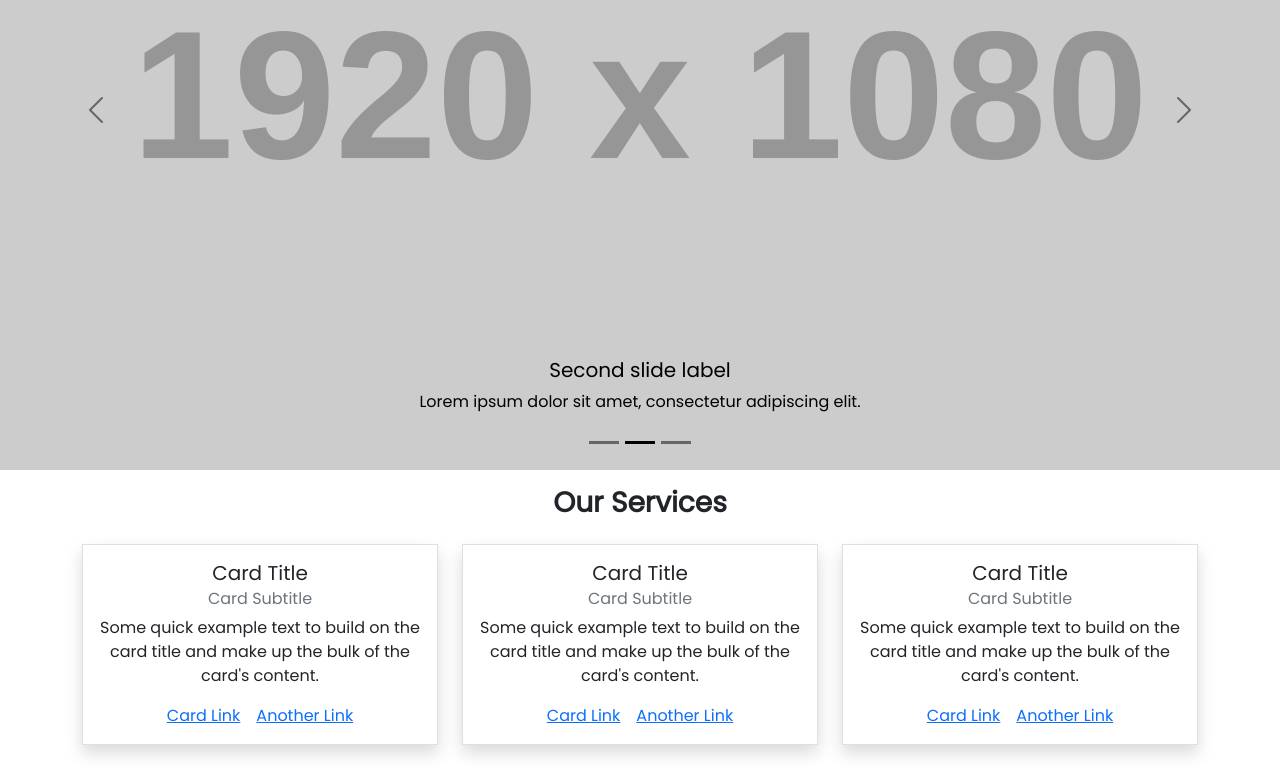
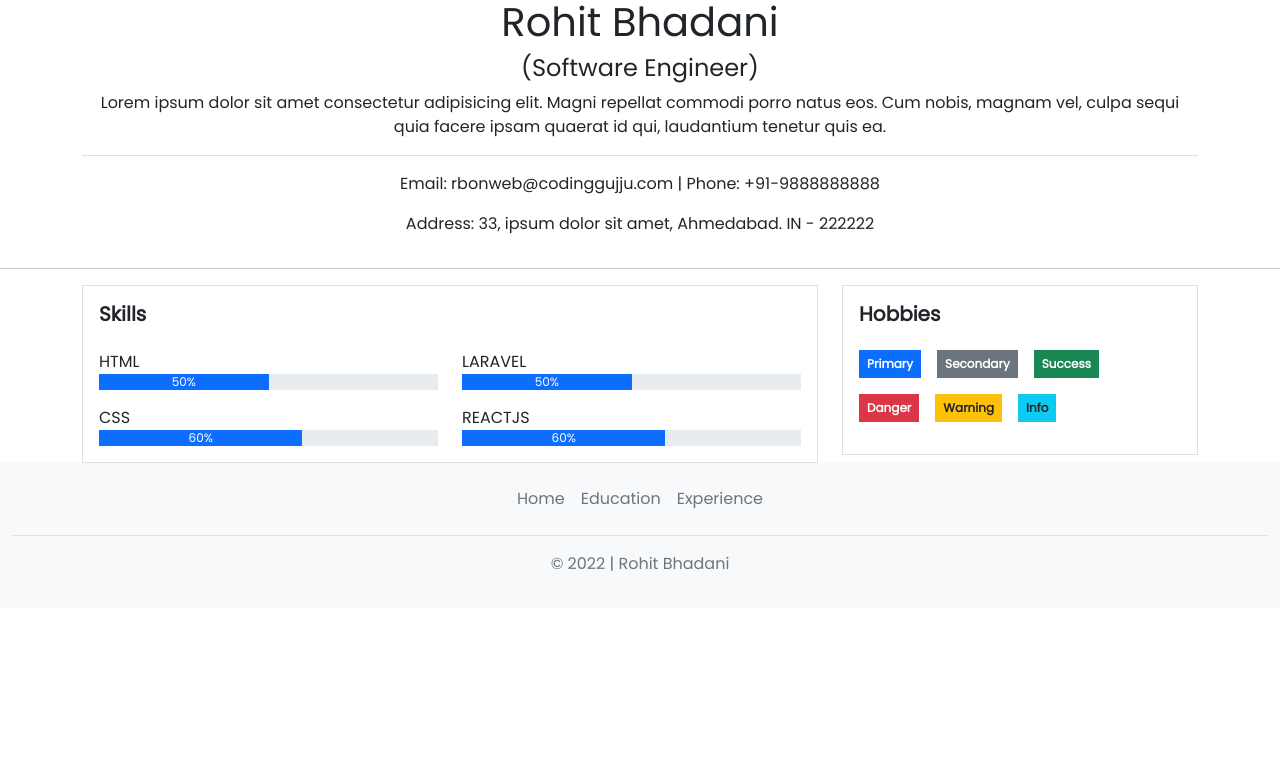
Before and after one commit to rbonweb/example, a React (Create React App) app: page / in a window 1280 px wide. Shown: the part 306-1080 px from the top of the page. After the commit the page ends 914 px from the top, so only its background shows below. Built offline with nearby package versions, Linux system fonts and the light colour scheme.

Commit message:
Home pages completed

```diff
--- a/src/App.js
+++ b/src/App.js
@@ -1,6 +1,7 @@
 import { BrowserRouter, Route, Routes } from "react-router-dom";
 import Layout from "./components/Layout";
-import About from "./pages/About";
+import Education from "./pages/Education";
+import Experience from "./pages/Experience";
 import Home from "./pages/Home";
 
 function App() {
@@ -9,7 +10,8 @@ function App() {
       <Routes>
         <Route path="/" element={<Layout />}>
           <Route path="/" element={<Home />} />
-          <Route path="/about" element={<About />} />
+          <Route path="/experience" element={<Experience />} />
+          <Route path="/education" element={<Education />} />
         </Route>
       </Routes>
     </BrowserRouter>
--- a/src/components/Footer.js
+++ b/src/components/Footer.js
@@ -6,12 +6,10 @@ function Footer() {
             <footer className="py-3">
                 <ul className="nav justify-content-center border-bottom pb-3 mb-3">
                     <li className="nav-item"><Link to={'/'} className="nav-link px-2 text-muted">Home</Link></li>
-                    <li className="nav-item"><Link to={'/'} className="nav-link px-2 text-muted">Features</Link></li>
-                    <li className="nav-item"><Link to={'/'} className="nav-link px-2 text-muted">Pricing</Link></li>
-                    <li className="nav-item"><Link to={'/'} className="nav-link px-2 text-muted">FAQs</Link></li>
-                    <li className="nav-item"><Link to={'/'} className="nav-link px-2 text-muted">About</Link></li>
+                    <li className="nav-item"><Link to={'/education'} className="nav-link px-2 text-muted">Education</Link></li>
+                    <li className="nav-item"><Link to={'/experience'} className="nav-link px-2 text-muted">Experience</Link></li>
                 </ul>
-                <p className="text-center text-muted">© 2022 Company, Inc</p>
+                <p className="text-center text-muted">© 2022 | Rohit Bhadani</p>
             </footer>
         </div>
     );
--- a/src/custom.scss
+++ b/src/custom.scss
@@ -1,10 +1,23 @@
 // Override default variables before the import
 
 // scss-docs-start theme-colors-map
-$theme-colors: (
-  "primary": #00bcd4,
-) !default;
 $enable-rounded: false;
 
 // Import Bootstrap and its default variables
 @import "~bootstrap/scss/bootstrap.scss";
+
+@media (max-width: 576px) {
+  .d-mobile-block {
+    display: block !important;
+  }
+}
+
+@media (min-width: 576px) {
+  .d-web-contents {
+    display: contents !important;
+  }
+}
+
+.min-h-screen {
+  min-height: 75vh;
+}
--- /dev/null
+++ b/src/pages/Education.js
@@ -0,0 +1,11 @@
+import React from "react";
+
+function Education() {
+    return (
+        <React.Fragment>
+            Education
+        </React.Fragment>
+    );
+}
+
+export default Education;
--- a/src/pages/About.js
+++ b/src/pages/Experience.js
@@ -1,11 +1,11 @@
 import React from "react";
 
-function About() {
+function Experience() {
     return (
         <React.Fragment>
-            About
+            Experience
         </React.Fragment>
     );
 }
 
-export default About;
+export default Experience;
--- a/src/pages/Home.js
+++ b/src/pages/Home.js
@@ -1,93 +1,77 @@
 import React from "react";
-import { Card, Carousel, Col, Row } from "react-bootstrap";
+import avtar from "./../images/logo.png";
 
 function Home() {
     return (
-        <React.Fragment>
-            <Carousel variant="dark">
-                <Carousel.Item>
-                    <img
-                        className="d-block w-100"
-                        src="https://dummyimage.com/1920x1080/e7e7e7/fff"
-                        alt="First slide"
-                    />
-                    <Carousel.Caption>
-                        <h5>First slide label</h5>
-                        <p>Nulla vitae elit libero, a pharetra augue mollis interdum.</p>
-                    </Carousel.Caption>
-                </Carousel.Item>
-                <Carousel.Item>
-                    <img
-                        className="d-block w-100"
-                        src="https://dummyimage.com/1920x1080/e9e9e9/fff"
-                        alt="Second slide"
-                    />
-                    <Carousel.Caption>
-                        <h5>Second slide label</h5>
-                        <p>Lorem ipsum dolor sit amet, consectetur adipiscing elit.</p>
-                    </Carousel.Caption>
-                </Carousel.Item>
-                <Carousel.Item>
-                    <img
-                        className="d-block w-100"
-                        src="https://dummyimage.com/1920x1080/eeeeee/fff"
-                        alt="Third slide"
-                    />
-                    <Carousel.Caption>
-                        <h5>Third slide label</h5>
-                        <p>Praesent commodo cursus magna, vel scelerisque nisl consectetur.</p>
-                    </Carousel.Caption>
-                </Carousel.Item>
-            </Carousel>
-            <div className="container py-3 text-center">
-                <p className="h3 fw-bold">Our Services</p>
-                <Row>
-                    <Col md={4}>
-                        <Card className="my-3 shadow">
-                            <Card.Body>
-                                <Card.Title>Card Title</Card.Title>
-                                <Card.Subtitle className="mb-2 text-muted">Card Subtitle</Card.Subtitle>
-                                <Card.Text>
-                                    Some quick example text to build on the card title and make up the
-                                    bulk of the card's content.
-                                </Card.Text>
-                                <Card.Link href="#">Card Link</Card.Link>
-                                <Card.Link href="#">Another Link</Card.Link>
-                            </Card.Body>
-                        </Card>
-                    </Col>
-                    <Col md={4}>
-                        <Card className="my-3 shadow">
-                            <Card.Body>
-                                <Card.Title>Card Title</Card.Title>
-                                <Card.Subtitle className="mb-2 text-muted">Card Subtitle</Card.Subtitle>
-                                <Card.Text>
-                                    Some quick example text to build on the card title and make up the
-                                    bulk of the card's content.
-                                </Card.Text>
-                                <Card.Link href="#">Card Link</Card.Link>
-                                <Card.Link href="#">Another Link</Card.Link>
-                            </Card.Body>
-                        </Card>
-                    </Col>
-                    <Col md={4}>
-                        <Card className="my-3 shadow">
-                            <Card.Body>
-                                <Card.Title>Card Title</Card.Title>
-                                <Card.Subtitle className="mb-2 text-muted">Card Subtitle</Card.Subtitle>
-                                <Card.Text>
-                                    Some quick example text to build on the card title and make up the
-                                    bulk of the card's content.
-                                </Card.Text>
-                                <Card.Link href="#">Card Link</Card.Link>
-                                <Card.Link href="#">Another Link</Card.Link>
-                            </Card.Body>
-                        </Card>
-                    </Col>
-                </Row>
+        <div className="min-h-screen">
+            <div className="container pt-5 d-flex flex-column align-items-center">
+                <img src={avtar} width={200} alt="Rohit Bhadani" />
+                <h1>Rohit Bhadani</h1>
+                <h4>(Software Engineer)</h4>
+                <p className="text-center border-bottom pb-3">Lorem ipsum dolor sit amet consectetur adipisicing elit. Magni repellat commodi porro natus eos. Cum nobis, magnam vel, culpa sequi quia facere ipsam quaerat id qui, laudantium tenetur quis ea.</p>
+                <p className="text-center">
+                    <span className="d-mobile-block">Email: rbonweb@codinggujju.com</span>
+                    <span className="d-none d-web-contents"> | </span>
+                    <span className="d-mobile-block">Phone: +91-9888888888</span>
+                </p>
+                <p className="text-center">Address: 33, ipsum dolor sit amet, Ahmedabad. IN - 222222</p>
             </div>
-            <button className="btn btn-primary">Hello</button>
-        </React.Fragment >
+            <hr />
+            <div className="container">
+                <div className="row">
+                    <div className="col-md-8">
+                        <div className="card">
+                            <div className="card-body">
+                                <h5 className="card-title fw-bold pb-3">Skills</h5>
+                                <div className="row">
+                                    <div className="col-md-6">
+                                        <div>
+                                            <p className="mb-0">HTML</p>
+                                            <div className="progress">
+                                                <div className="progress-bar" role="progressbar" style={{ width: "50%" }}>50%</div>
+                                            </div>
+                                        </div>
+                                        <div className="pt-3">
+                                            <p className="mb-0">CSS</p>
+                                            <div className="progress">
+                                                <div className="progress-bar" role="progressbar" style={{ width: "60%" }} >60%</div>
+                                            </div>
+                                        </div>
+                                    </div>
+                                    <div className="col-md-6">
+                                        <div>
+                                            <p className="mb-0">LARAVEL</p>
+                                            <div className="progress">
+                                                <div className="progress-bar" role="progressbar" style={{ width: "50%" }}>50%</div>
+                                            </div>
+                                        </div>
+                                        <div className="pt-3">
+                                            <p className="mb-0">REACTJS</p>
+                                            <div className="progress">
+                                                <div className="progress-bar" role="progressbar" style={{ width: "60%" }} >60%</div>
+                                            </div>
+                                        </div>
+                                    </div>
+                                </div>
+                            </div>
+                        </div>
+                    </div>
+                    <div className="col-md-4">
+                        <div className="card">
+                            <div className="card-body">
+                                <h5 className="card-title fw-bold pb-3">Hobbies</h5>
+                                <span class="badge bg-primary me-3 mb-3 p-2">Primary</span>
+                                <span class="badge bg-secondary me-3 mb-3 p-2">Secondary</span>
+                                <span class="badge bg-success me-3 mb-3 p-2">Success</span>
+                                <span class="badge bg-danger me-3 mb-3 p-2">Danger</span>
+                                <span class="badge bg-warning text-dark me-3 mb-3 p-2">Warning</span>
+                                <span class="badge bg-info text-dark me-3 mb-3 p-2">Info</span>
+                            </div>
+                        </div>
+                    </div>
+                </div>
+            </div>
+        </div>
     );
 }
 
```
Also changed, not shown: src/components/Header.js (+6 -2 lines), src/images/logo.png (added).
